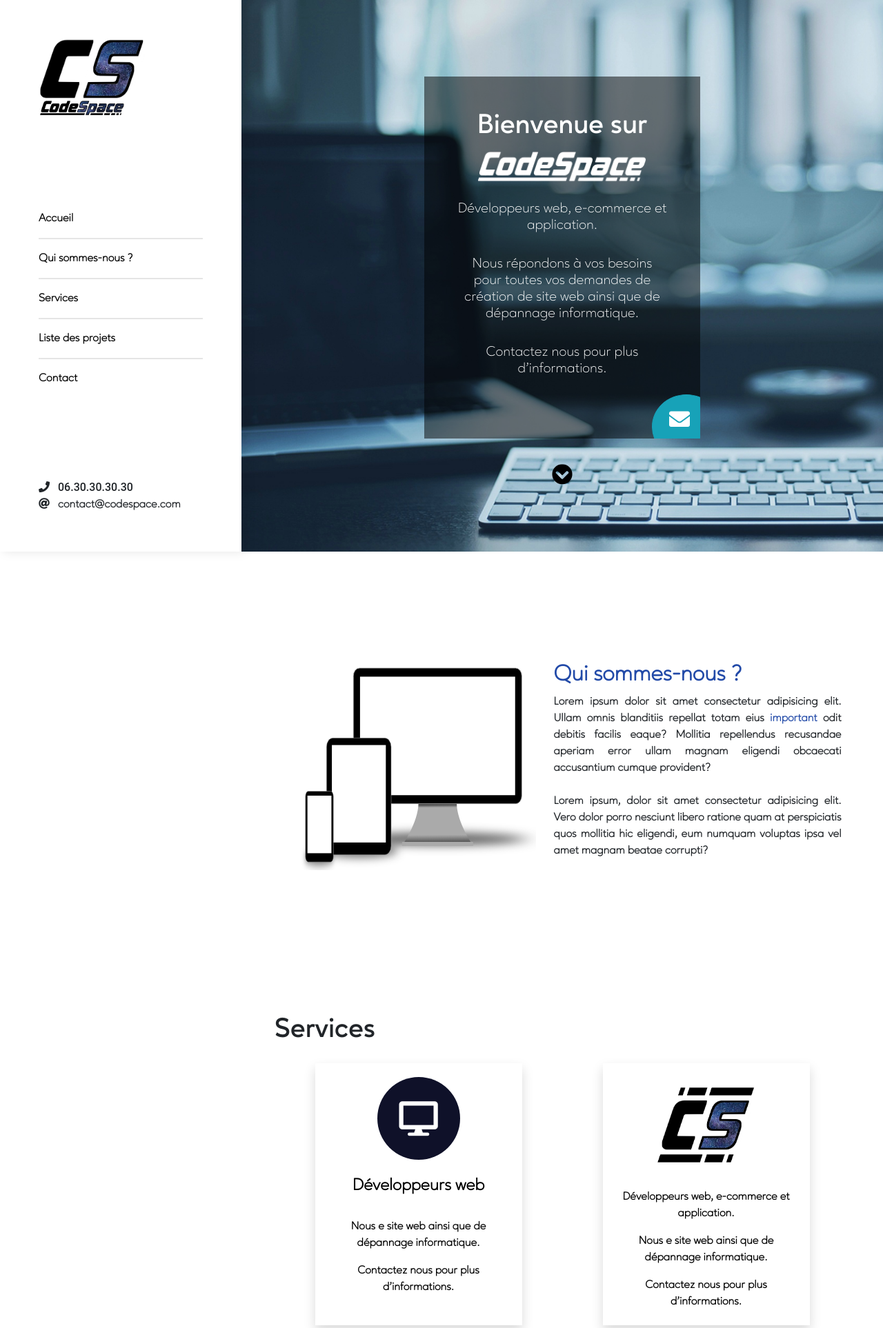
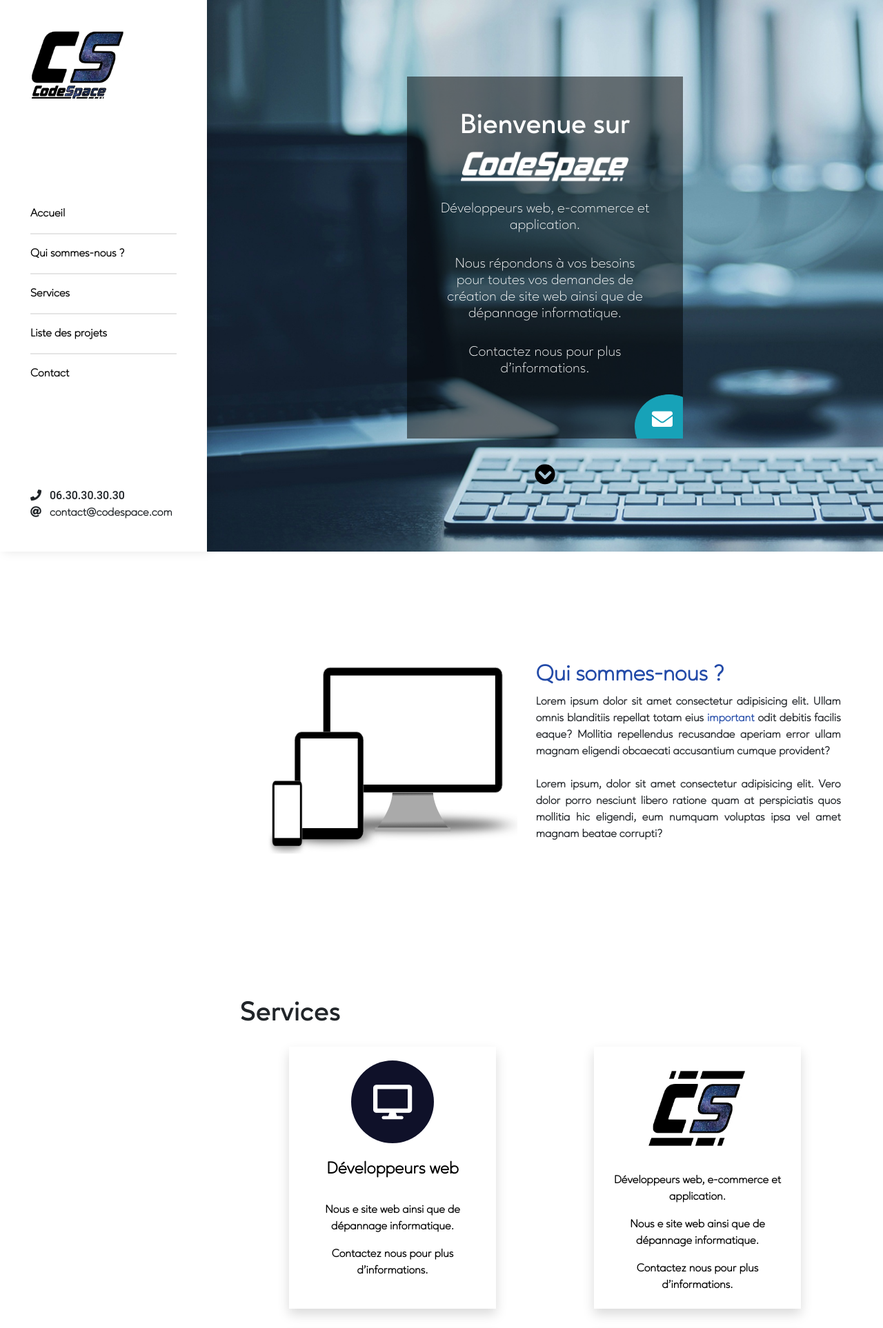
Before and after one commit to bologia/codespacesite, a PHP site: page / in a window 1280 px wide. Shown: the top 1926 px of the page at 69% size. Run offline with PHP 8.4, Linux system fonts and the light colour scheme; some libraries are stand-ins or nearby versions.

Commit message:
Update nav

```diff
--- a/css/main.css
+++ b/css/main.css
@@ -37,8 +37,8 @@
 }
 
 main{
-    margin-left: 350px;
-    width: calc(100% - 350px);
+    margin-left: 300px;
+    width: calc(100% - 300px);
     height: 5000px;
     /* background: yellow; */
 }
@@ -55,10 +55,10 @@
 */
 .main-nav{
     position: fixed;
-    width: 350px;
+    width: 300px;
     height: 100%;
     background: white;
-    padding: 3.5rem;
+    padding: 2.75rem;
     -webkit-box-shadow: 5px 0px 15px 0px rgba(0,0,0,0.1);
        -moz-box-shadow: 5px 0px 15px 0px rgba(0,0,0,0.1);
             box-shadow: 5px 0px 15px 0px rgba(0,0,0,0.1);
```
